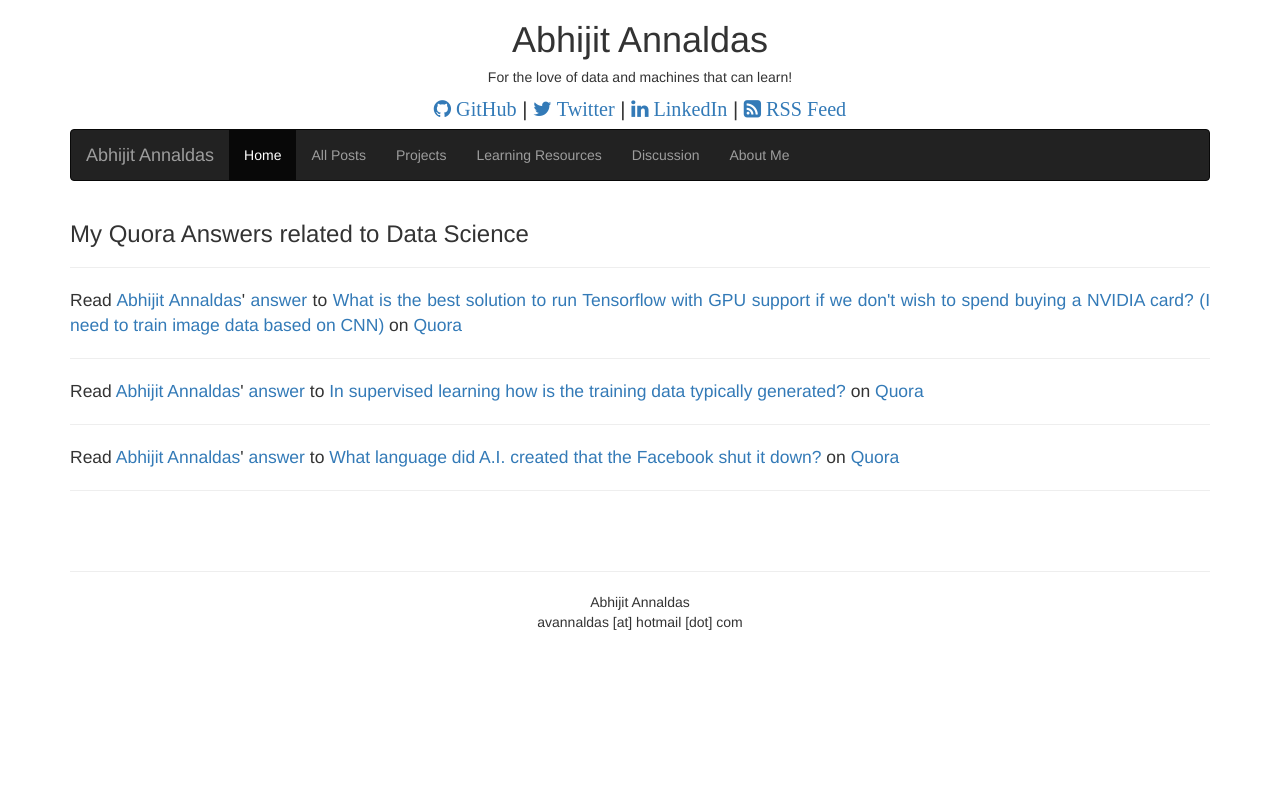
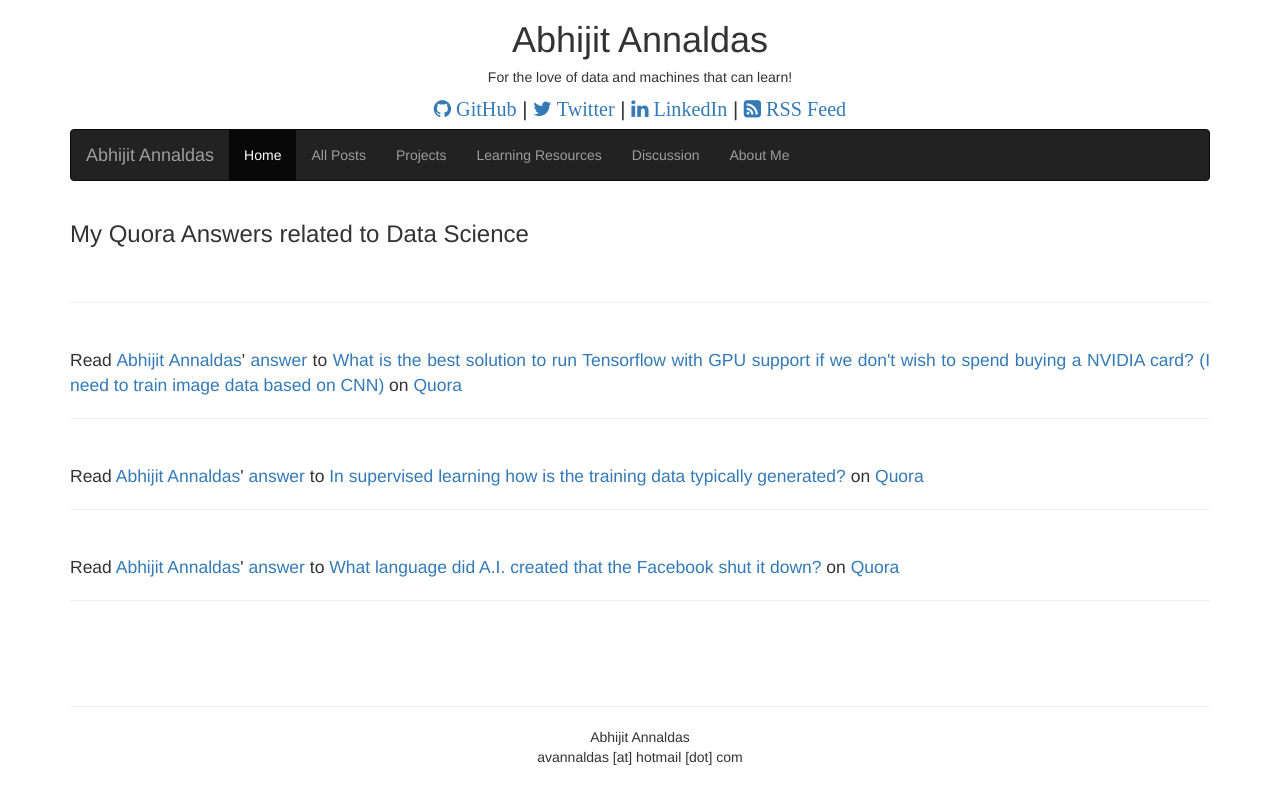
Before and after one commit to devm1023/ML_project, a Jekyll site: the page built from pages/quora-answers.html, in a window 1280 px wide. Shown: the top 804 px of the page. Built offline with Jekyll 4.4.1, drawn with Linux system fonts in a browser that asks for light colours; nearby versions of some CDN libraries; a script that is not in the unit is left out.

Commit message:
Update quora-answers.html

```diff
--- a/pages/quora-answers.html
+++ b/pages/quora-answers.html
@@ -4,10 +4,10 @@ title:  My Quora Answers related to Data Science
 permalink: /quora-answers/
 ---
 
-<hr />
-<span style="height:110%" class='quora-content-embed' data-name='What-is-the-best-solution-to-run-Tensorflow-with-GPU-support-if-we-dont-wish-to-spend-buying-a-NVIDIA-card-I-need-to-train-image-data-based-on-CNN/answer/Abhijit-Annaldas'>Read <a class='quora-content-link' data-width='559' data-height='260' href='https://www.quora.com/What-is-the-best-solution-to-run-Tensorflow-with-GPU-support-if-we-dont-wish-to-spend-buying-a-NVIDIA-card-I-need-to-train-image-data-based-on-CNN/answer/Abhijit-Annaldas' data-type='answer' data-id='52126215' data-key='d5d3ae6f04bd92c23272d7e2647d9bb0' load-full-answer='False' data-embed='erbugdx'><a href='https://www.quora.com/Abhijit-Annaldas'>Abhijit Annaldas</a>&#039; <a href='/What-is-the-best-solution-to-run-Tensorflow-with-GPU-support-if-we-dont-wish-to-spend-buying-a-NVIDIA-card-I-need-to-train-image-data-based-on-CNN#ans52126215'>answer</a> to <a href='/What-is-the-best-solution-to-run-Tensorflow-with-GPU-support-if-we-dont-wish-to-spend-buying-a-NVIDIA-card-I-need-to-train-image-data-based-on-CNN' ref='canonical'><span class="rendered_qtext">What is the best solution to run Tensorflow with GPU support if we don&#039;t wish to spend buying a NVIDIA card? (I need to train image data based on CNN)</span></a></a> on <a href='https://www.__nousername__.main.quora.com'>Quora</a><script type="text/javascript" src="https://www.quora.com/widgets/content"></script></span>
-<hr />
-<span style="height:110%" class='quora-content-embed' data-name='In-supervised-learning-how-is-the-training-data-typically-generated/answer/Abhijit-Annaldas'>Read <a class='quora-content-link' data-width='559' data-height='260' href='https://www.quora.com/In-supervised-learning-how-is-the-training-data-typically-generated/answer/Abhijit-Annaldas' data-type='answer' data-id='52154842' data-key='665402be406f849030e676bed40654c4' load-full-answer='False' data-embed='erbugdx'><a href='https://www.quora.com/Abhijit-Annaldas'>Abhijit Annaldas</a>&#039; <a href='/In-supervised-learning-how-is-the-training-data-typically-generated#ans52154842'>answer</a> to <a href='/In-supervised-learning-how-is-the-training-data-typically-generated' ref='canonical'><span class="rendered_qtext">In supervised learning how is the training data typically generated?</span></a></a> on <a href='https://www.__nousername__.main.quora.com'>Quora</a><script type="text/javascript" src="https://www.quora.com/widgets/content"></script></span>
-<hr />
-<span style="height:110%" class='quora-content-embed' data-name='What-language-did-A-I-created-that-the-Facebook-shut-it-down/answer/Abhijit-Annaldas'>Read <a class='quora-content-link' data-width='559' data-height='260' href='https://www.quora.com/What-language-did-A-I-created-that-the-Facebook-shut-it-down/answer/Abhijit-Annaldas' data-type='answer' data-id='52229642' data-key='7e94f7f74956c2a6dda133a0f6ac5cae' load-full-answer='False' data-embed='erbugdx'><a href='https://www.quora.com/Abhijit-Annaldas'>Abhijit Annaldas</a>&#039; <a href='/What-language-did-A-I-created-that-the-Facebook-shut-it-down#ans52229642'>answer</a> to <a href='/What-language-did-A-I-created-that-the-Facebook-shut-it-down' ref='canonical'><span class="rendered_qtext">What language did A.I. created that the Facebook shut it down?</span></a></a> on <a href='https://www.__nousername__.main.quora.com'>Quora</a><script type="text/javascript" src="https://www.quora.com/widgets/content"></script></span>
-<hr />
+<br /><hr /><br />
+<span class='quora-content-embed' data-name='What-is-the-best-solution-to-run-Tensorflow-with-GPU-support-if-we-dont-wish-to-spend-buying-a-NVIDIA-card-I-need-to-train-image-data-based-on-CNN/answer/Abhijit-Annaldas'>Read <a class='quora-content-link' data-width='559' data-height='250' href='https://www.quora.com/What-is-the-best-solution-to-run-Tensorflow-with-GPU-support-if-we-dont-wish-to-spend-buying-a-NVIDIA-card-I-need-to-train-image-data-based-on-CNN/answer/Abhijit-Annaldas' data-type='answer' data-id='52126215' data-key='d5d3ae6f04bd92c23272d7e2647d9bb0' load-full-answer='False' data-embed='erbugdx'><a href='https://www.quora.com/Abhijit-Annaldas'>Abhijit Annaldas</a>&#039; <a href='/What-is-the-best-solution-to-run-Tensorflow-with-GPU-support-if-we-dont-wish-to-spend-buying-a-NVIDIA-card-I-need-to-train-image-data-based-on-CNN#ans52126215'>answer</a> to <a href='/What-is-the-best-solution-to-run-Tensorflow-with-GPU-support-if-we-dont-wish-to-spend-buying-a-NVIDIA-card-I-need-to-train-image-data-based-on-CNN' ref='canonical'><span class="rendered_qtext">What is the best solution to run Tensorflow with GPU support if we don&#039;t wish to spend buying a NVIDIA card? (I need to train image data based on CNN)</span></a></a> on <a href='https://www.__nousername__.main.quora.com'>Quora</a><script type="text/javascript" src="https://www.quora.com/widgets/content"></script></span>
+<br /><hr /><br />
+<span class='quora-content-embed' data-name='In-supervised-learning-how-is-the-training-data-typically-generated/answer/Abhijit-Annaldas'>Read <a class='quora-content-link' data-width='559' data-height='250' href='https://www.quora.com/In-supervised-learning-how-is-the-training-data-typically-generated/answer/Abhijit-Annaldas' data-type='answer' data-id='52154842' data-key='665402be406f849030e676bed40654c4' load-full-answer='False' data-embed='erbugdx'><a href='https://www.quora.com/Abhijit-Annaldas'>Abhijit Annaldas</a>&#039; <a href='/In-supervised-learning-how-is-the-training-data-typically-generated#ans52154842'>answer</a> to <a href='/In-supervised-learning-how-is-the-training-data-typically-generated' ref='canonical'><span class="rendered_qtext">In supervised learning how is the training data typically generated?</span></a></a> on <a href='https://www.__nousername__.main.quora.com'>Quora</a><script type="text/javascript" src="https://www.quora.com/widgets/content"></script></span>
+<br /><hr /><br />
+<span class='quora-content-embed' data-name='What-language-did-A-I-created-that-the-Facebook-shut-it-down/answer/Abhijit-Annaldas'>Read <a class='quora-content-link' data-width='559' data-height='250' href='https://www.quora.com/What-language-did-A-I-created-that-the-Facebook-shut-it-down/answer/Abhijit-Annaldas' data-type='answer' data-id='52229642' data-key='7e94f7f74956c2a6dda133a0f6ac5cae' load-full-answer='False' data-embed='erbugdx'><a href='https://www.quora.com/Abhijit-Annaldas'>Abhijit Annaldas</a>&#039; <a href='/What-language-did-A-I-created-that-the-Facebook-shut-it-down#ans52229642'>answer</a> to <a href='/What-language-did-A-I-created-that-the-Facebook-shut-it-down' ref='canonical'><span class="rendered_qtext">What language did A.I. created that the Facebook shut it down?</span></a></a> on <a href='https://www.__nousername__.main.quora.com'>Quora</a><script type="text/javascript" src="https://www.quora.com/widgets/content"></script></span>
+<br /><hr /><br />
```
